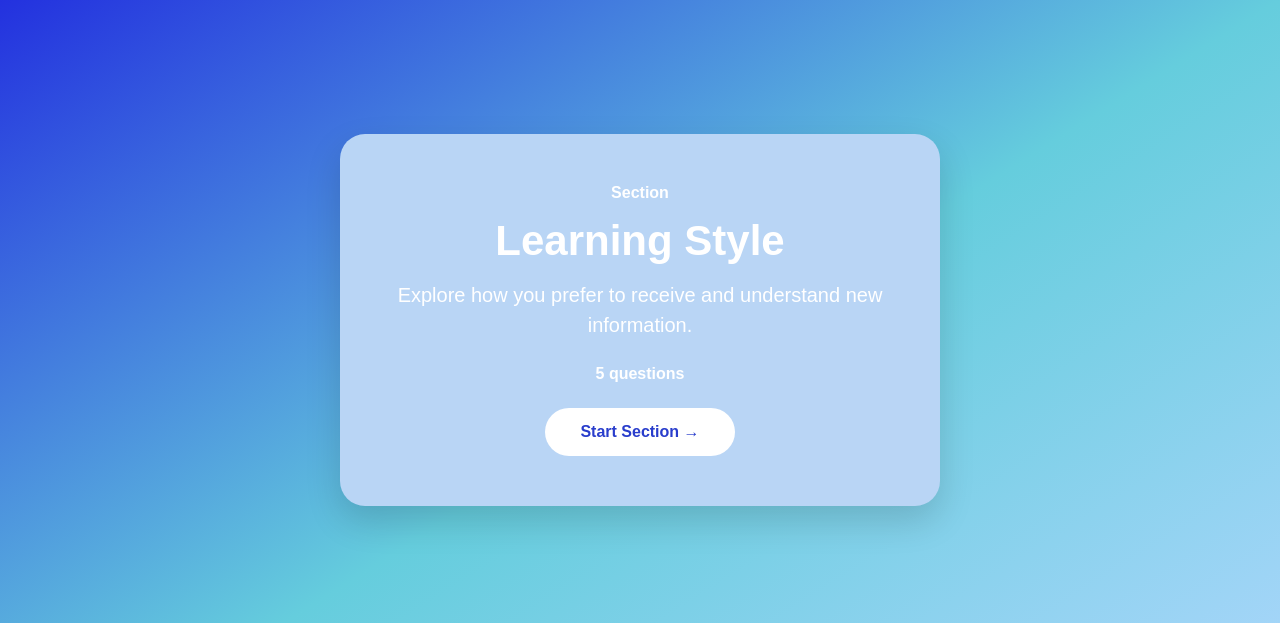
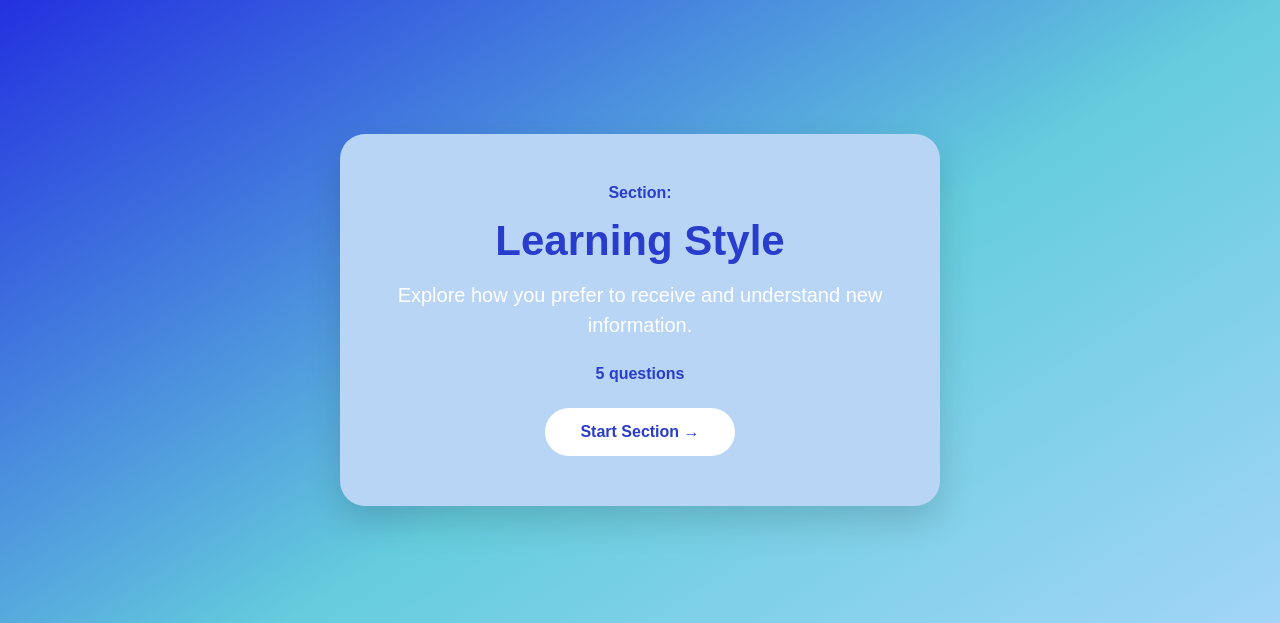
Before and after one commit to HiddenOffence/SCAM, a Flask app: page /quiz/1 in a window 1280 px wide. Shown: the top 623 px of the page. Run offline with Flask 3, Linux system fonts and the light colour scheme; data comes from the database, SQL or seed files in the repository.

Commit message:
making sure the quiz section card also goes alongn with the color pallete

```diff
--- a/static/css/style.css
+++ b/static/css/style.css
@@ -360,64 +360,54 @@ body{
 
 .section-intro {
     min-height: 80vh;
-
     display: flex;
     justify-content: center;
     align-items: center;
-
     padding: 30px;
 }
 
 .section-intro-card {
     width: 600px;
     max-width: 90%;
-
     background: #b9d5f5;
-
     border-radius: 25px;
-
     padding: 50px;
-
     text-align: center;
-
     box-shadow: 0 15px 35px rgba(0, 0, 0, 0.15);
 }
 
 .section-number {
     font-size: 16px;
     font-weight: bold;
+    color: #293dcc;
 }
 
 .section-intro-card h1 {
     font-size: 42px;
     margin: 15px 0;
+    color: #293dcc;
 }
 
 .section-description {
     font-size: 20px;
     line-height: 1.5;
+    color: white;
 }
 
 .question-count {
     margin: 25px 0;
     font-weight: bold;
+    color: #293dcc;
 }
 
 .continue-button {
     display: inline-block;
-
     padding: 15px 35px;
-
     background: white;
-
     border-radius: 30px;
-
     color: #293dcc;
-
     text-decoration: none;
-
     font-weight: bold;
-
     transition: 0.2s;
 }
 
--- a/templates/quiz_section.html
+++ b/templates/quiz_section.html
@@ -21,7 +21,7 @@
         <div class="section-intro-card">
 
             <p class="section-number">
-                Section
+                Section:
             </p>
 
             <h1>
```
Also changed, not shown: app.py (line endings or trailing spaces).
